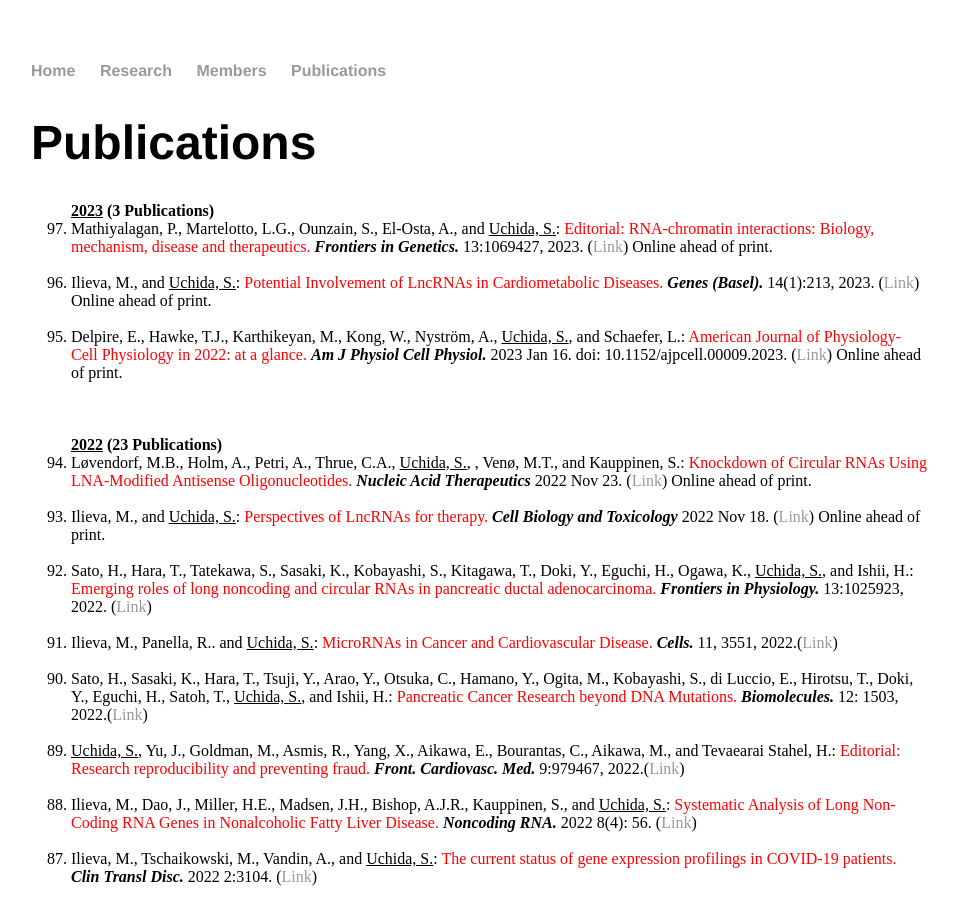
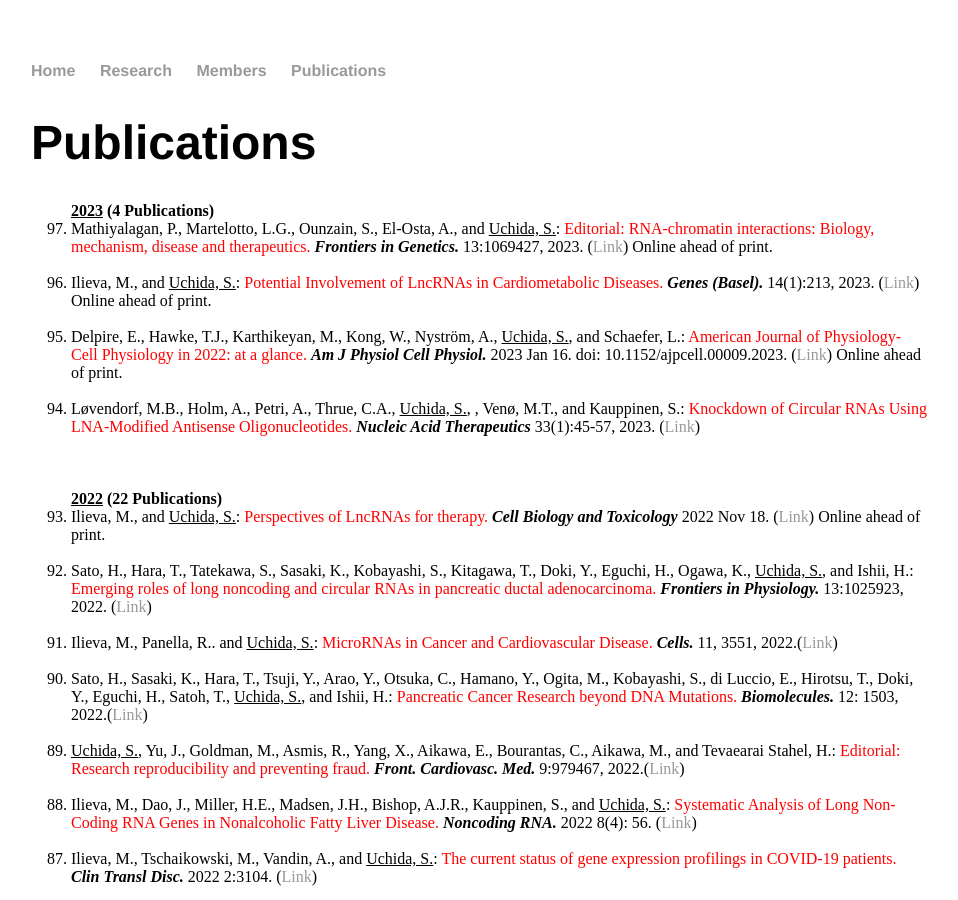
Before and after one commit to heartlncrna/heartlncrna.github.io, a Jekyll site: the page publications/pub_list.html, which Jekyll copies as it is, in a window 1280 px wide and 900 px high. Shown: the whole window, without its empty margins (161-1119 px from the left). Built offline with Jekyll 4.4.1, drawn with Linux system fonts in a browser that asks for light colours.

Commit message:
Update pub_list.html

```diff
--- a/publications/pub_list.html
+++ b/publications/pub_list.html
@@ -26,7 +26,7 @@
 
 			<p class="Normal">
 			<ol reversed="reversed">
-				<strong><u>2023</u>  (3 Publications)</strong>
+				<strong><u>2023</u>  (4 Publications)</strong>
 				<li>	Mathiyalagan, P., Martelotto, L.G., Ounzain, S., El-Osta, A., and <u>Uchida, S.</u>: <font color="red">Editorial: RNA-chromatin interactions: Biology, mechanism, disease and therapeutics.</font> <b><i> Frontiers in Genetics.</i></b> 13:1069427, 2023. (<a href="https://www.frontiersin.org/articles/10.3389/fgene.2022.1069427/full">Link</span></a>) Online ahead of print.</li>
 			<br>
 
@@ -35,13 +35,15 @@
 
 				<li>	Delpire, E., Hawke, T.J., Karthikeyan, M., Kong, W., Nyström, A., <u>Uchida, S.</u>, and Schaefer, L.: <font color="red">American Journal of Physiology-Cell Physiology in 2022: at a glance.</font> <b><i> Am J Physiol Cell Physiol.</i></b> 2023 Jan 16. doi: 10.1152/ajpcell.00009.2023. (<a href="https://journals.physiology.org/doi/abs/10.1152/ajpcell.00009.2023?rfr_dat=cr_pub++0pubmed&url_ver=Z39.88-2003&rfr_id=ori%3Arid%3Acrossref.org">Link</span></a>) Online ahead of print.</li>
 			<br>
+
+				<li>	Løvendorf, M.B., Holm, A., Petri, A., Thrue, C.A., <u>Uchida, S.</u>, , Venø, M.T., and Kauppinen, S.: <font color="red">Knockdown of Circular RNAs Using LNA-Modified Antisense Oligonucleotides.</font> <b><i> Nucleic Acid Therapeutics</i></b> 33(1):45-57, 2023. (<a href="https://www.liebertpub.com/doi/epub/10.1089/nat.2022.0040">Link</span></a>)</li>
+
+			<br>
 			<br>
 			<br>
 
 
-				<strong><u>2022</u>  (23 Publications)</strong>
-				<li>	Løvendorf, M.B., Holm, A., Petri, A., Thrue, C.A., <u>Uchida, S.</u>, , Venø, M.T., and Kauppinen, S.: <font color="red">Knockdown of Circular RNAs Using LNA-Modified Antisense Oligonucleotides.</font> <b><i> Nucleic Acid Therapeutics</i></b> 2022 Nov 23. (<a href="https://www.liebertpub.com/doi/epub/10.1089/nat.2022.0040">Link</span></a>) Online ahead of print.</li>
-			<br>
+				<strong><u>2022</u>  (22 Publications)</strong>
 
 				<li>	Ilieva, M., and <u>Uchida, S.</u>: <font color="red">Perspectives of LncRNAs for therapy.</font> <b><i> Cell Biology and Toxicology</i></b> 2022 Nov 18. (<a href="https://link.springer.com/article/10.1007/s10565-022-09779-1">Link</span></a>) Online ahead of print.</li>
 			<br>
```
